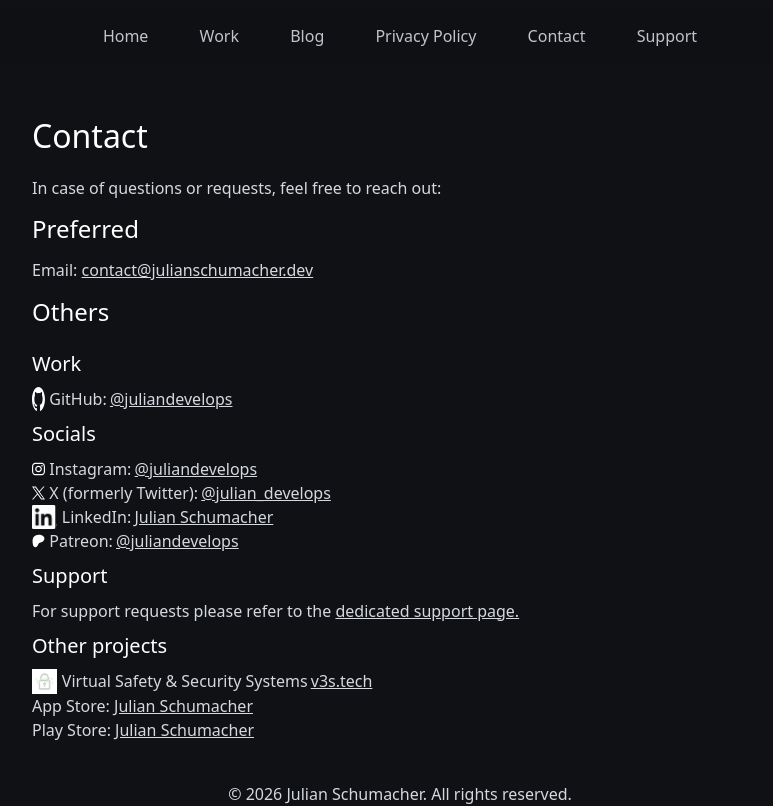
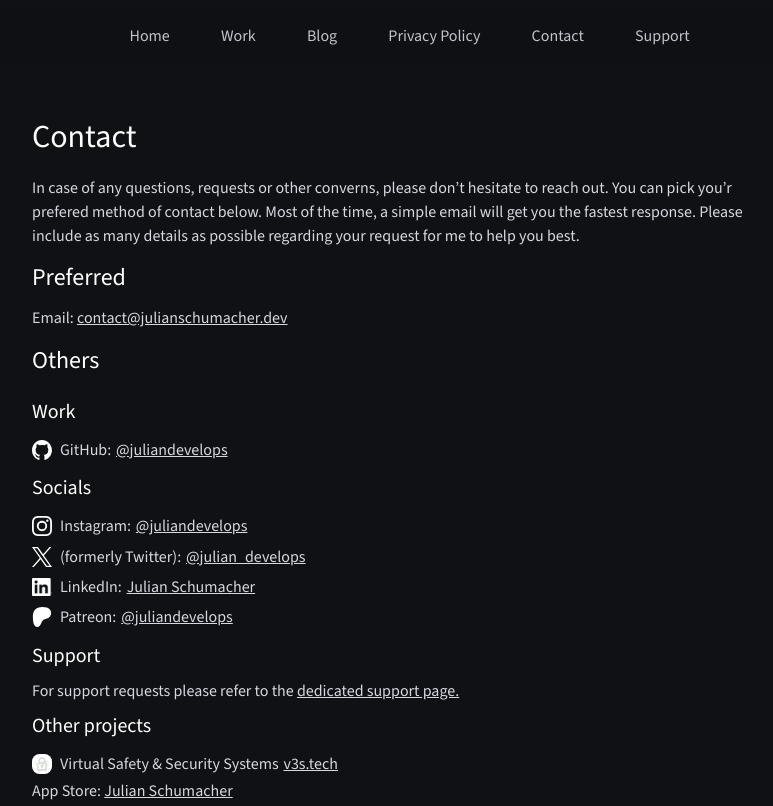
Before and after one commit to Julessh05/Website, a Next.js app in the folder website/: page /contact in a window 1280 px wide. Shown: the top 806 px of the page, without its empty margins (240-1013 px from the left). Built offline with nearby package versions, Linux system fonts and the light colour scheme.

Commit message:
Update website design and compatibility
- update home page and css design
- update work page
- update contact page and icon design for chrome
- update footer
- add status page
- add new font
- add target="_blank" to external websites
-

```diff
--- a/website/src/app/contact/page.module.scss
+++ b/website/src/app/contact/page.module.scss
@@ -1,11 +1,18 @@
 .socialLink {
     display: flex;
+    padding: 0.2rem 0rem;
+    align-items: center;
+    align-content: center;
+    justify-items: center;
 
     img {
-        margin-right: 0.3rem
+        margin-right: 0.5rem;
+        width: 20px;
+        height: 20px;
+        object-fit: contain;
     }
 
     a {
-        margin: 0rem 0.2rem
+        margin: 0rem .3rem
     }
 }
--- a/website/src/app/contact/page.tsx
+++ b/website/src/app/contact/page.tsx
@@ -13,7 +13,8 @@
         "Julian Schumacher Contact",
         "Contact",
         "Get in Touch",
-        "Contact Developer"
+        "Contact Developer",
+        "Developer Socials"
     ],
     formatDetection: {
         email: true,
@@ -40,7 +41,12 @@
         <main>
             {/* General */}
             <h1>Contact</h1>
-            <p>In case of questions or requests, feel free to reach out:</p>
+            <p>
+                In case of any questions, requests or other converns, please don&rsquo;t hesitate to reach out.
+                You can pick you&rsquo;r prefered method of contact below.
+                Most of the time, a simple email will get you the fastest response.
+                Please include as many details as possible regarding your request for me to help you best.
+            </p>
 
             {/* Email contact */}
             <h2>Preferred</h2>
@@ -55,7 +61,7 @@
                 <Image
                     src="/socials/github_icon.svg"
                     alt="GitHub Icon"
-                    width={12.5}
+                    width={25}
                     height={12.5}
                 />
                 GitHub:
@@ -68,8 +74,8 @@
                 <Image
                     src="/socials/instagram_icon.svg"
                     alt="Instagram Icon"
-                    width={12.5}
-                    height={12.5}
+                    width={20}
+                    height={20}
                 />
                 Instagram:
                 <Link href="https://www.instagram.com/juliandevelops/" target="_blank">@juliandevelops</Link>
@@ -78,18 +84,18 @@
                 <Image
                     src="/socials/x_icon.svg"
                     alt="X Icon"
-                    width={12.5}
-                    height={12.5}
+                    width={20}
+                    height={20}
                 />
-                X (formerly Twitter):
+                (formerly Twitter):
                 <Link href="https://twitter.com/julian_develops" target="_blank">@julian_develops</Link>
             </p>
             <p className={styles.socialLink}>
                 <Image
                     src="/socials/linkedin_icon.png"
                     alt="LinkedIn Icon"
-                    height={12.5}
-                    width={25}
+                    height={20}
+                    width={20}
                 />
                 LinkedIn:
                 <Link href="https://www.linkedin.com/in/julian-schumacher-b6005021a/" target="_blank">Julian Schumacher</Link>
@@ -98,8 +104,8 @@
                 <Image
                     src="/socials/patreon_icon.svg"
                     alt="Patreon Icon"
-                    height={12.5}
-                    width={12.5}
+                    height={20}
+                    width={20}
                 />
                 Patreon: <Link href="https://www.patreon.com/juliandevelops" target="_blank">@juliandevelops</Link></p>
 
@@ -113,10 +119,13 @@
                 <Image
                     src="/projects/v3s_icon.png"
                     alt="V3S Icon"
-                    height={12.5}
-                    width={25}
+                    height={20}
+                    width={20}
+                    style={{ borderRadius: "7.5px" }}
                 />
-                Virtual Safety & Security Systems <Link href="https://v3s.tech" target="_blank">v3s.tech</Link></p>
+                Virtual Safety & Security Systems
+                <Link href="https://v3s.tech" target="_blank">v3s.tech</Link>
+            </p>
             <p>App Store: <Link href="https://apps.apple.com/de/developer/julian-schumacher/id1681063160" target="_blank">Julian Schumacher</Link></p>
             <p>Play Store: <Link href="https://play.google.com/store/apps/developer?id=Julian+Schumacher" target="_blank">Julian Schumacher</Link></p>
         </main >
--- a/website/src/app/footer.tsx
+++ b/website/src/app/footer.tsx
@@ -4,7 +4,10 @@
     return (
         <footer>
             <p>© 2026 Julian Schumacher. All rights reserved.</p>
-            <p style={{ color: "#B0892E" }}>Info: Website still in construction</p>
+            <p style={{ color: "#B0892E" }}>
+                <Link href="/status">Info:</Link>
+                Website still in construction
+            </p>
             <div>
                 <Link href="mailto:support@julianschumacher.dev?subject=Support Request [via Website]&body=[Support request triggered by website footer]">Support request</Link>
                 <Link href="/legal/privacy">Privacy Policy</Link>
--- a/website/src/app/globals.scss
+++ b/website/src/app/globals.scss
@@ -16,7 +16,7 @@
 }
 
 body {
-  padding: 0;
+  padding: 0 0.6rem;
   margin: 0 0 3rem;
   color: var(--color-foreground);
   background-color: var(--color-background);
--- a/website/src/app/layout.tsx
+++ b/website/src/app/layout.tsx
@@ -1,12 +1,15 @@
 import type { Metadata } from "next";
-import { Inter } from "next/font/google";
+import { Source_Sans_3 } from "next/font/google";
 import "./globals.scss";
 import React from "react";
 import { SpeedInsights } from "@vercel/speed-insights/next";
 import Header from "./header";
 import Footer from "./footer";
 
-const _ = Inter({ subsets: ["latin"] });
+// const inter = Inter({ subsets: ["latin"] });
+const source_sans_3 = Source_Sans_3({
+  subsets: ["latin"],
+});
 
 export const metadata: Metadata = {
   title: "Julian Schumacher",
@@ -85,7 +88,7 @@
   children: React.ReactNode;
 }>) {
   return (
-    <html lang="en">
+    <html lang="en" className={source_sans_3.className}>
       <body>
         <Header />
         {children}
--- a/website/src/app/legal/privacy/page.tsx
+++ b/website/src/app/legal/privacy/page.tsx
@@ -48,10 +48,10 @@
             </p>
             <ul>
                 <li>
-                    <Link href="https://vercel.com/legal/privacy-policy">Hoster</Link>
+                    <Link href="https://vercel.com/legal/privacy-policy" target="_blank">Hoster</Link>
                 </li>
                 <li>
-                    <Link href="https://www.ionos.de/terms-gtc/datenschutzerklaerung/">Provider</Link>
+                    <Link href="https://www.ionos.de/terms-gtc/datenschutzerklaerung/" target="_blank">Provider</Link>
                 </li>
             </ul>
             <h1> Apps </h1>
@@ -65,13 +65,13 @@
             </p>
             <h2> Flutter Specific </h2>
             <p>
-                For some of my Apps i use <Link href="https://dart.dev">Googles Language Dart</Link> and the corresponding <Link
-                    href="https://flutter.dev">Framework Flutter</Link>.
+                For some of my Apps i use <Link href="https://dart.dev" target="_blank">Googles Language Dart</Link> and the corresponding <Link
+                    href="https://flutter.dev" target="_blank">Framework Flutter</Link>.
                 You can find more about these languages on the linked Sites.
                 Because Flutter and Dart are based on the community and packages / plugins
                 developed by the community, not every code, that is used in my App
                 is written by me.
-                All the Packages can be found <Link href="https://pub.dev">here</Link>.
+                All the Packages can be found <Link href="https://pub.dev" target="_blank">here</Link>.
                 Google check&rsquo;s the Packages, but i cannot garantee that these Packages are
                 100% secure and bug-free.
                 Although i will do my best to remove packages that aren&rsquo;t necessary, suspicious or
@@ -79,7 +79,7 @@
                 To see more information about the packages used in an individual App,
                 please refer to the Github repository of this App, mostly linked in the Store or
                 the App itself.
-                If you do not find the link, you can <Link href="https://github.com/Julessh05?tab=repositories">search
+                If you do not find the link, you can <Link href="https://github.com/Julessh05?tab=repositories" target="_blank">search
                     here</Link>.
             </p>
             <h2> Swift Specific </h2>
@@ -90,7 +90,7 @@
                 These Apps may store their Data encrypted and may sync it to your personal iCloud.
                 These synced Data are not visible or accessible for anyone but yourself.
                 To read more about storing and security, please refer to the projects own
-                page, all Projects can be found <Link href="/">here</Link>.
+                page, all Projects can be found <Link href="/work/projects">here</Link>.
             </p>
         </main>
 
--- a/website/src/app/page.tsx
+++ b/website/src/app/page.tsx
@@ -6,7 +6,7 @@
   return (
     <main>
       <div>
-        <div className={styles.introduction}>
+        <div className={styles.introduction} style={{ borderRadius: "25px" }}>
           <Image
             src="/me.jpg"
             alt="A Portrait of myself"
--- /dev/null
+++ b/website/src/app/status/page.tsx
@@ -0,0 +1,47 @@
+import Link from "next/link";
+
+export const metadata = {
+    title: 'Julian Schumacher - Website Status',
+    description: 'Current status of the Julian Schumacher website',
+    keywords: [
+        "Website Status",
+        "Julian Schumacher Website Status",
+        "Website Maintenance",
+        "Website Updates",
+        "Website Information",
+        "Site Status",
+        "Website Construction",
+        "Website Development Status"
+    ],
+    robots: {
+        index: true,
+        follow: true,
+        nocache: true,
+        googleBot: {
+            index: true,
+            follow: true,
+            noimageindex: true,
+            "max-video-preview": -1,
+            "max-image-preview": "large",
+            "max-snippet": -1,
+        },
+    },
+}
+
+export default function StatusPage() {
+    return (
+        <main>
+            <h1>Website Status</h1>
+            <p>
+                This website is still in construction.
+                Some features may not work as intended on some devices or browsers.
+                If you encounter any issues, please feel free to <a href="/contact">contact me</a>.
+                The most recent state of development can be found on <Link href="https://github.com/juliandevelops/website" target="_blank">GitHub</Link>.
+            </p>
+            <h1>System Status</h1>
+            <p>
+                Currently no system is self-hosted, so no status information is available.
+            </p>
+        </main>
+    );
+}
--- a/website/src/app/support/page.tsx
+++ b/website/src/app/support/page.tsx
@@ -40,9 +40,9 @@
             <p>If you need support, you can reach the support via <Link
                 href="mailto:support@julianschumacher.dev?subject=Support Request">E-mail</Link>.</p>
             <p>For information regarding current issues, problems and projects, please first refer to <Link
-                href="https://github.com/juliandevelops">Github</Link>.</p>
+                href="https://github.com/juliandevelops" target="_blank">Github</Link>.</p>
             <p>If you search for further information regarding a specific project, please refer to that project&rsquo;s
-                Github Repository and it&rsquo;s issues. You can find the projects <Link href={"/projects"}>here</Link>.
+                Github Repository and it&rsquo;s issues. You can find the projects <Link href="/projects">here</Link>.
             </p>
         </main>
     )
--- a/website/src/app/work/page.tsx
+++ b/website/src/app/work/page.tsx
@@ -39,11 +39,19 @@
     return (
         <main>
             <h1>Work</h1>
-            <p>Explore various projects and initiatives.</p>
+            <p>
+                Explore my work, projects and more here.
+                Browse through various projects and applications and find something you like!
+                <br />
+                Each project has it&rsquo;s own page with more information and links to the respective stores
+                or repositories.
+            </p>
             <h2>Projects</h2>
-            <p>Find my projects <Link href="work/projects">here</Link>.</p>
+            <p>You can find my projects on the corresponding page <Link href="/work/projects">here</Link>.</p>
             <h2>Other</h2>
-            <p>Virtual Safety & Security Systems <Link href="https://v3s.tech">v3s.tech</Link></p>
+            <p>Some projects and ideas which are currently not listed on the projects page can be found here.</p>
+            <p>Virtual Safety & Security Systems <Link href="https://v3s.tech" target="_blank">v3s.tech</Link></p>
+            <br />
             <p>Stay tuned, more coming soon!</p>
         </main>
     )
```
Also changed, not shown: website/src/app/page.module.scss (+20 -1 lines).
